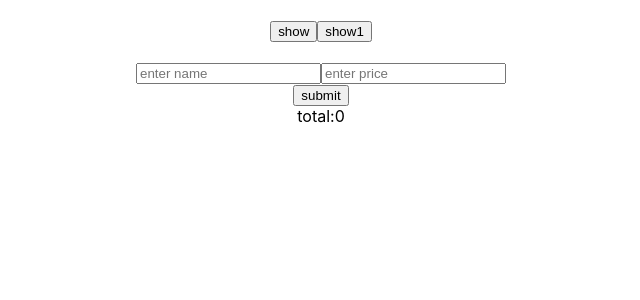
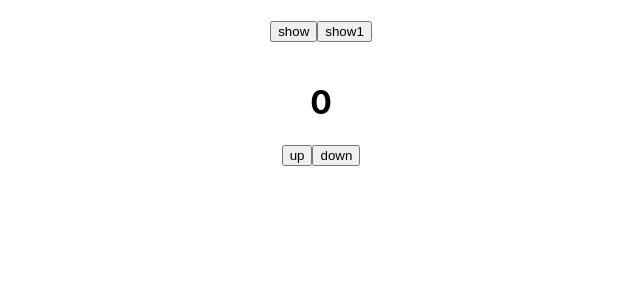
Before and after one commit to longtran2612/hoc-reactjs, a React (Create React App) app: page / in a window 1280 px wide. Both pictures are taken after a click on the button "show1". Shown: the top 300 px of the page, without its empty margins (319-959 px from the left). Built offline with nearby package versions, Linux system fonts and the light colour scheme.

Commit message:
useReducer

```diff
--- a/src/components/Fake.jsx
+++ b/src/components/Fake.jsx
@@ -1,62 +1,41 @@
 import React from 'react'
-import { useMemo,useState,useLayoutEffect,useRef,useCallback } from 'react'
+import { useReducer,useState,useLayoutEffect,useRef,useCallback } from 'react'
 
-//usememoo
-//tranh rerender
-//
+//useReducer
+// init state
+// action:
+// reducer
+// dispatch : kick hoat 1 acction
+
+// init 0
+const initState = 0
+// actions
+const UP_ACTION ='up'
+const DOWN_ACTION='down'
+//reducer
+const reducer =(state,action)=>{
+    console.log('reducer running');
+    switch(action){
+        case UP_ACTION:
+            return state+1
+        case DOWN_ACTION:
+            return state-1
+        default:
+            throw new console.error('inlalid');
+    }
+
+}
 
 export default function Fake() {
-    const [name, setname] = useState('')
-    const [price, setprice] = useState('')
-    const [products, setproducts] = useState([])
-
-    const nameref = useRef()
-
-    const handleSubmit=()=>{
-        setproducts([...products,{
-            name,
-            price : +price
-        }])
-        setname('')
-        setprice('')
-
-        nameref.current.focus()
-
-    }
-
-    const total = useMemo(() => {
-        const result = products.reduce((result,product)=>{
-            console.log('tinhh');
-            return result +product.price
-        },0)
-
-        return result
-    }, [products])
-
+    const [count, dispatch] = useReducer(reducer,initState)
 
 
 
     return (
         <div style={{padding :20}}>
-            <input ref={nameref} value={name} onChange={e=>setname(e.target.value)} placeholder='enter name'/>
-
-            <input value={price} onChange={e=>setprice(e.target.value)} placeholder='enter price'/>
-
-            <br/>
-
-            <button onClick={handleSubmit}>submit</button>
-
-            <br/>
-            total:{total}
-            <ul>
-                {
-                    products.map((product,i)=>(
-                        <li key={i}>{product.name}-{product.price}</li>
-                    )
-                    )
-                }
-            </ul>
-
+          <h1>{count}</h1>
+          <button onClick={()=>dispatch(UP_ACTION)}> up</button>
+          <button onClick={()=>dispatch(DOWN_ACTION)}> down</button>
         </div>
     )
 }
```
